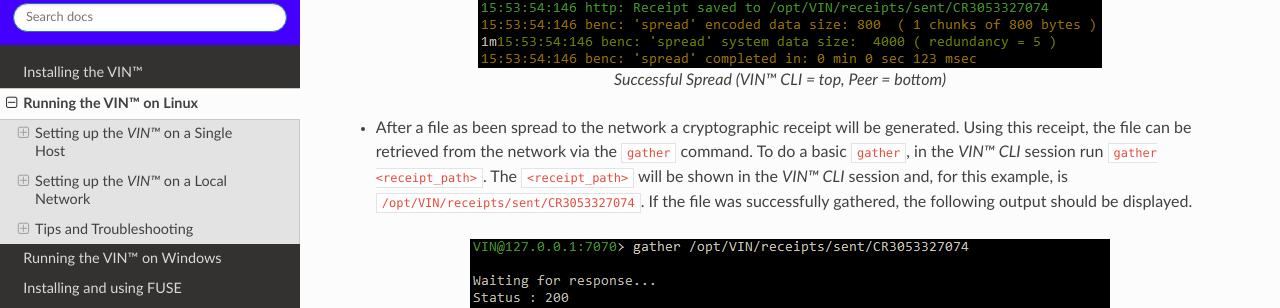
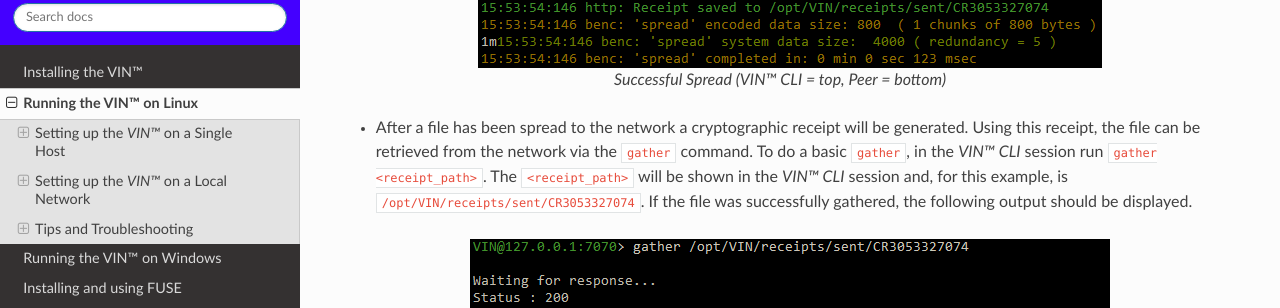
Before and after one commit to Market-Insight-Solutions-LLC/vin-developer-guide, a Sphinx documentation site: the page built from docs/source/running_the_vin_linux.rst, in a window 1280 px wide and 1400 px high, scrolled down 4374 px. Shown: the part 139-447 px from the top of the window. Built offline with Sphinx 7.4.7 and the Read the Docs theme 2.0.0, drawn with Linux system fonts in a browser that asks for light colours.

```diff
--- a/docs/source/conf.py
+++ b/docs/source/conf.py
@@ -36,7 +36,7 @@ extensions = [
     'sphinx_panels'
 ]
 
-panels_add_bootstrap_css = False
+#panels_add_bootstrap_css = False
 
 intersphinx_mapping = {
     'python': ('https://docs.python.org/3/', None),
--- a/docs/source/installing_the_vin.rst
+++ b/docs/source/installing_the_vin.rst
@@ -8,7 +8,7 @@ Installing the VIN™
 Introduction
 ============
 
-The sections below contain the instructions for installing the *VIN™* for multiple operating systems. After installation, it is recommended the instructions in :ref:`running-the-vin-linux`, or :ref:`running-the-vin-windows`, depending on the operating system in use, be followed to gain an understand on how to interact with the *VIN™*.
+The sections below contain the instructions for installing the *VIN™* for multiple operating systems. After installation, it is recommended the instructions in :ref:`running-the-vin-linux`, or :ref:`running-the-vin-windows`, depending on the operating system in use, be followed to gain an understanding on how to interact with the *VIN™*.
 
 
 Installation
--- a/docs/source/running_the_vin_linux.rst
+++ b/docs/source/running_the_vin_linux.rst
@@ -106,7 +106,7 @@ The *VIN™* can spread any file type onto it's network. To do a ``spread``, per
   Successful Spread (*VIN™ CLI* = top, Peer = bottom)
 
 
-* After a file as been spread to the network a cryptographic receipt will be generated. Using this receipt, the file can be retrieved from the network via the ``gather`` command. To do a basic ``gather``, in the *VIN™ CLI* session run ``gather <receipt_path>``. The ``<receipt_path>`` will be shown in the *VIN™ CLI* session and, for this example, is ``/opt/VIN/receipts/sent/CR3053327074``. If the file was successfully gathered, the following output should be displayed.
+* After a file has been spread to the network a cryptographic receipt will be generated. Using this receipt, the file can be retrieved from the network via the ``gather`` command. To do a basic ``gather``, in the *VIN™ CLI* session run ``gather <receipt_path>``. The ``<receipt_path>`` will be shown in the *VIN™ CLI* session and, for this example, is ``/opt/VIN/receipts/sent/CR3053327074``. If the file was successfully gathered, the following output should be displayed.
 
 .. figure:: images/getting_started_with_vin/linux/vincli_gather_host.png
   :scale: 100
--- a/docs/source/running_the_vin_windows.rst
+++ b/docs/source/running_the_vin_windows.rst
@@ -108,7 +108,7 @@ The *VIN™* can spread any file type onto it's network. To do a ``spread``, per
 
   Successful Spread (*VIN™ CLI* = top, Peer = bottom)
 
-* After a file as been spread to the network a cryptographic receipt will be generated. Using this receipt, the file can be retrieved from the network via the ``gather`` command. To do a basic ``gather``, in the *VIN™ CLI* session run ``gather <receipt_path>``. The ``<receipt_path>`` will be shown in the *VIN™ CLI* session and, for this example, is ``C:\ProgramData\VIN\receipts\sent\CR3066281403``. If the file was successfully gathered, the following output should be displayed.
+* After a file has been spread to the network a cryptographic receipt will be generated. Using this receipt, the file can be retrieved from the network via the ``gather`` command. To do a basic ``gather``, in the *VIN™ CLI* session run ``gather <receipt_path>``. The ``<receipt_path>`` will be shown in the *VIN™ CLI* session and, for this example, is ``C:\ProgramData\VIN\receipts\sent\CR3066281403``. If the file was successfully gathered, the following output should be displayed.
 
 .. figure:: images/getting_started_with_vin/windows/vincli_gather_host.png
   :scale: 100
--- a/docs/source/testing_commands.rst
+++ b/docs/source/testing_commands.rst
@@ -140,7 +140,7 @@ EXAMPLE 1: USING PANELS
 .. panels::
 
     Putting and Getting A Key-Value Pair
-    ------------------------------------
+    ^^^^^^^^^^^^^^^^^^^^^^^^^^^^^^^^^^^^
 
     * The following will showcase how to a put key-value pair onto the network as a simple test to ensure the functionality of the *VIN™*.
     * To put a key-value onto the network, in the *VIN™ CLI* session run ``put <key> <value>``; where ``<key>`` and ``<value>`` can be any string that does not contain spaces. For this example ``test_key`` was used for the ``<key>`` and ``test_value`` for the ``<value>``. The following figure displays the result of running this command; where the top image is the output from the *VIN™ CLI* and the bottom is from the peer.
```
